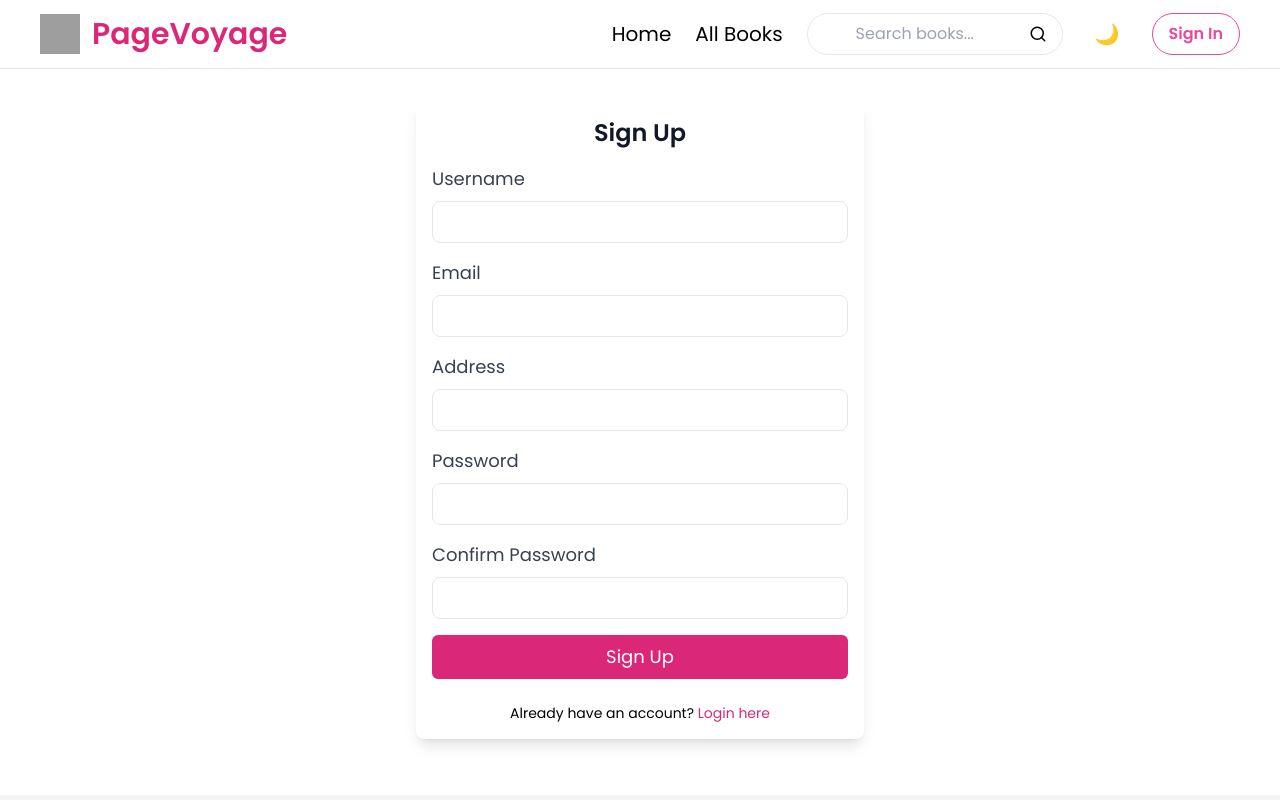
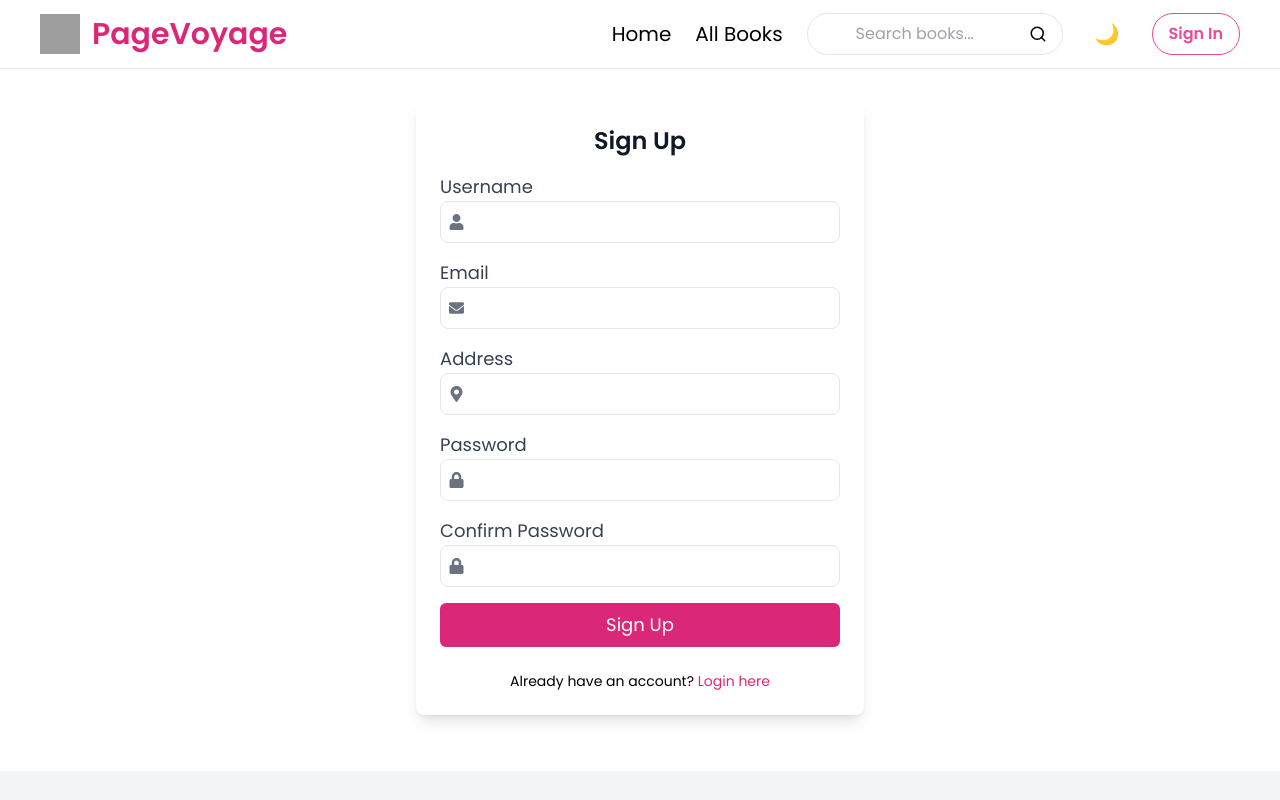
Before and after one commit to madhurirajbanshi/Book-Voyager, a React (Vite) app in the folder frontend/: page /signup in a window 1280 px wide. Shown: the top 800 px of the page. Built offline with nearby package versions, Linux system fonts and the light colour scheme; grey boxes are pictures that could not be loaded.

Commit message:
Modified SignUp page

```diff
--- a/frontend/src/components/Profile/UserOrderHistory.jsx
+++ b/frontend/src/components/Profile/UserOrderHistory.jsx
@@ -99,7 +99,7 @@ const UserOrderHistory = () => {
                 <button
                   key={index}
                   onClick={() => handlePageClick(index + 1)}
-                  className={`px-3 py-2 text-xs sm:text-sm rounded-full transition duration-200 ${
+                  className={`px-1 py-1 text-xs sm:text-sm rounded-full transition duration-200 ${
                     currentPage === index + 1
                       ? "bg-blue-500 text-white"
                       : "bg-gray-300 text-black hover:bg-gray-400"
--- a/frontend/src/pages/SignUp.jsx
+++ b/frontend/src/pages/SignUp.jsx
@@ -1,6 +1,7 @@
 import React, { useState } from "react";
 import axios from "axios";
 import { useNavigate } from "react-router-dom";
+import { FaUser, FaEnvelope, FaMapMarkerAlt, FaLock } from "react-icons/fa";
 
 const SignUp = () => {
   const navigate = useNavigate();
@@ -11,7 +12,7 @@ const SignUp = () => {
     password: "",
     confirmPassword: "",
     address: "",
-    role: "admin",
+    role: "user",
   });
 
   const [errors, setErrors] = useState({});
@@ -72,7 +73,7 @@ const SignUp = () => {
 
   return (
     <div className="container mx-auto px-4 md:px-16 py-8">
-      <div className="max-w-md mx-auto bg-white p-4 rounded-lg shadow-lg">
+      <div className="max-w-md mx-auto bg-white p-6 rounded-lg shadow-lg">
         <h2 className="text-2xl font-bold text-center text-gray-900 mb-4">
           Sign Up
         </h2>
@@ -87,14 +88,17 @@ const SignUp = () => {
             >
               Username
             </label>
+            <div className="flex items-center border rounded-lg p-2">
+              <FaUser className="text-gray-500 mr-2" />
               <input
                 type="text"
                 id="username"
                 name="username"
                 value={values.username}
                 onChange={handleChange}
-              className="w-full p-2 mt-2 border rounded-lg focus:outline-none focus:ring-2 focus:ring-pink-500"
+                className="w-full outline-none"
               />
+            </div>
             {errors.username && (
               <p className="text-red-500 text-sm">{errors.username}</p>
             )}
@@ -107,14 +111,17 @@ const SignUp = () => {
             >
               Email
             </label>
+            <div className="flex items-center border rounded-lg p-2">
+              <FaEnvelope className="text-gray-500 mr-2" />
               <input
                 type="email"
                 id="email"
                 name="email"
                 value={values.email}
                 onChange={handleChange}
-              className="w-full p-2 mt-2 border rounded-lg focus:outline-none focus:ring-2 focus:ring-pink-500"
+                className="w-full outline-none"
               />
+            </div>
             {errors.email && (
               <p className="text-red-500 text-sm">{errors.email}</p>
             )}
@@ -123,18 +130,21 @@ const SignUp = () => {
           <div className="mb-4">
             <label
               htmlFor="address"
-              className="block text-lg font-medium  text-gray-700"
+              className="block text-lg font-medium text-gray-700"
             >
               Address
             </label>
+            <div className="flex items-center border rounded-lg p-2">
+              <FaMapMarkerAlt className="text-gray-500 mr-2" />
               <input
                 type="text"
                 id="address"
                 name="address"
                 value={values.address}
                 onChange={handleChange}
-              className="w-full p-2 mt-2 border rounded-lg focus:outline-none focus:ring-2 focus:ring-pink-500"
+                className="w-full outline-none"
               />
+            </div>
             {errors.address && (
               <p className="text-red-500 text-sm">{errors.address}</p>
             )}
@@ -147,14 +157,17 @@ const SignUp = () => {
             >
               Password
             </label>
+            <div className="flex items-center border rounded-lg p-2">
+              <FaLock className="text-gray-500 mr-2" />
               <input
                 type="password"
                 id="password"
                 name="password"
                 value={values.password}
                 onChange={handleChange}
-              className="w-full p-2 mt-2 border rounded-lg focus:outline-none focus:ring-2 focus:ring-pink-500"
+                className="w-full outline-none"
               />
+            </div>
             {errors.password && (
               <p className="text-red-500 text-sm">{errors.password}</p>
             )}
@@ -167,14 +180,17 @@ const SignUp = () => {
             >
               Confirm Password
             </label>
+            <div className="flex items-center border rounded-lg p-2">
+              <FaLock className="text-gray-500 mr-2" />
               <input
                 type="password"
                 id="confirmPassword"
                 name="confirmPassword"
                 value={values.confirmPassword}
                 onChange={handleChange}
-              className="w-full p-2 mt-2 border rounded-lg focus:outline-none focus:ring-2 focus:ring-pink-500"
+                className="w-full outline-none"
               />
+            </div>
             {errors.confirmPassword && (
               <p className="text-red-500 text-sm">{errors.confirmPassword}</p>
             )}
```
Also changed, not shown: 1 other file (tests, documents, lock files or other folders). Lines whose indentation alone changed are shown as unchanged.
